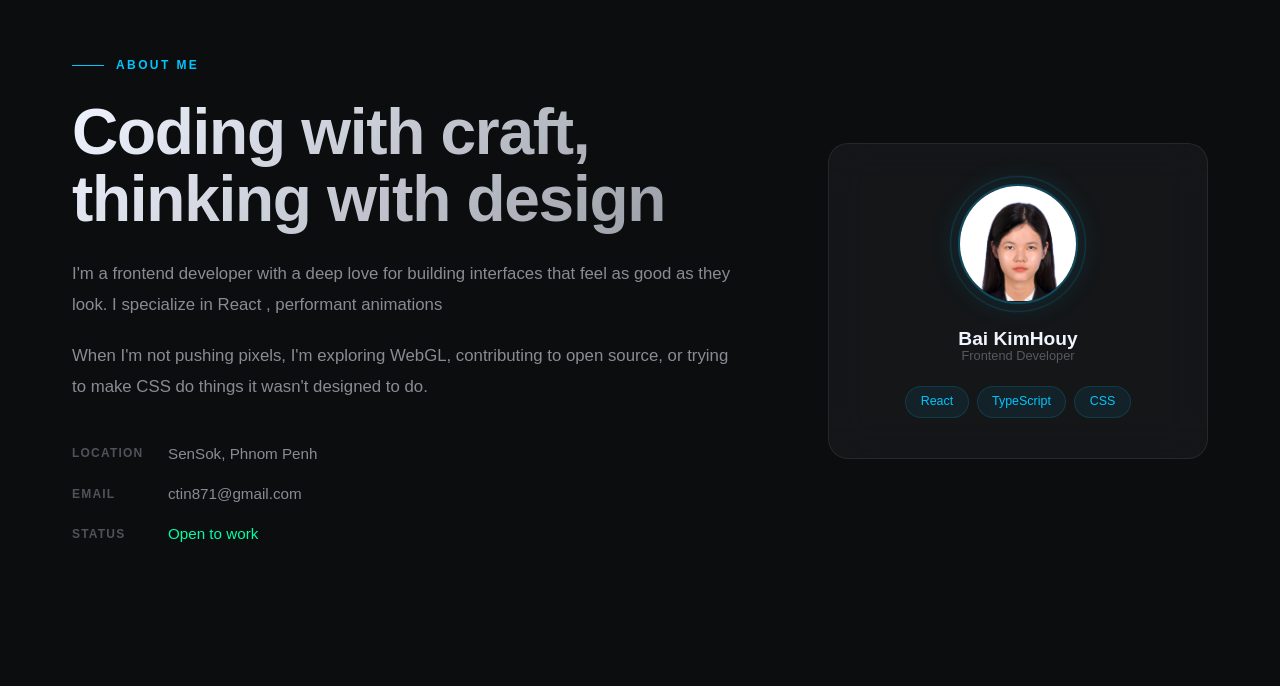
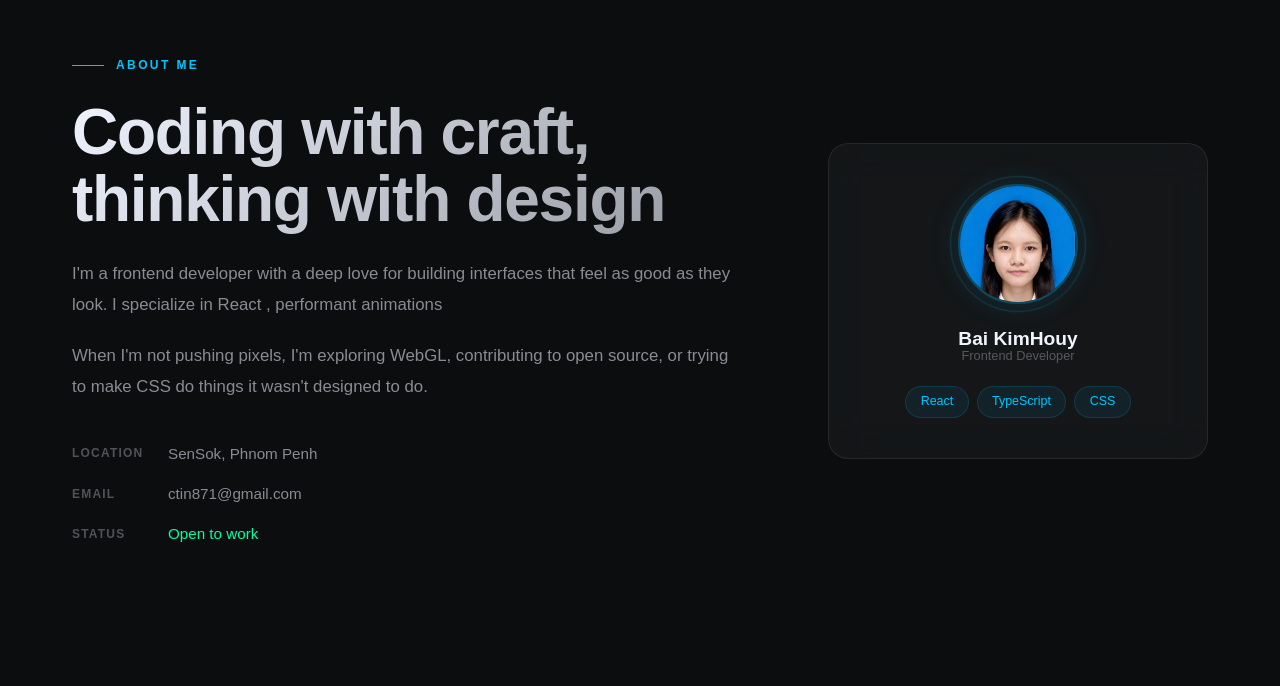
Before and after one commit to baikimhouy/Portfolio3, a React (Vite) app: page / in a window 1280 px wide. Shown: the part 864-1550 px from the top of the page. Built offline with nearby package versions, Linux system fonts and the light colour scheme; a web font is replaced by a local one.

Commit message:
change profile

```diff
--- a/src/App.css
+++ b/src/App.css
@@ -87,7 +87,7 @@
 
 .about__avatar-img img {
   width: 100%;
-  height: 99%;
+  height: 100%;
   object-fit: cover;
   object-position: center top;
 }
```
Also changed, not shown: src/assets/profile.jpg.
